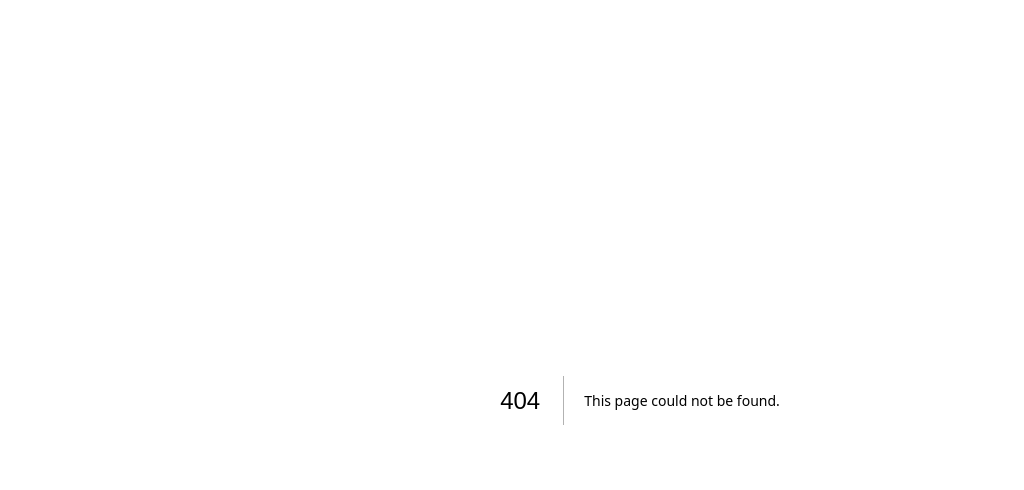
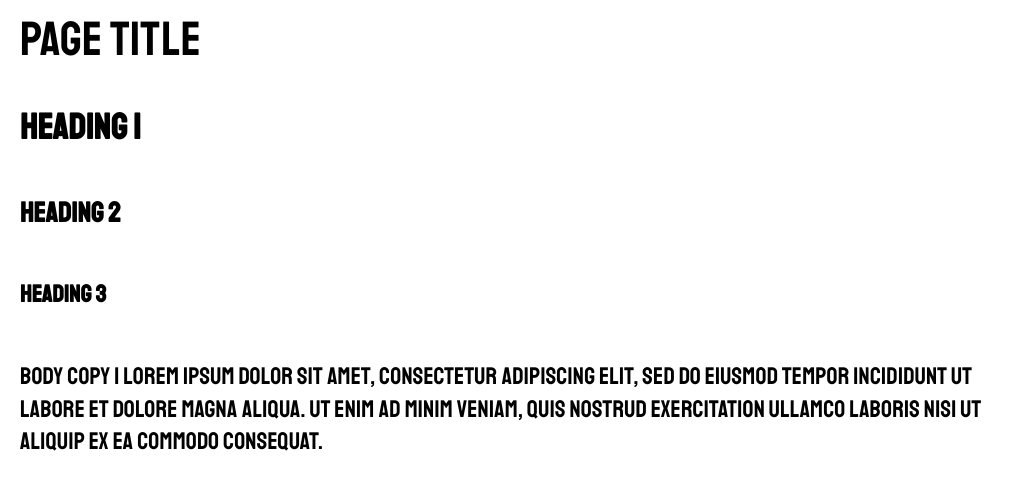
Before and after one commit to sweetconsole/veloce, a Next.js app: page /ui-kit in a window 1280 px wide. Before the commit this address had no page. Shown: the top 490 px of the page, without its empty margins (0-1024 px from the left). Built offline with nearby package versions, Linux system fonts and the light colour scheme; a web font is replaced by a local one.

Commit message:
Add Heading, PageTitle, Paragraph

```diff
--- a/app/layout.tsx
+++ b/app/layout.tsx
@@ -1,11 +1,12 @@
 import type { Metadata } from "next"
 import { type ReactNode } from "react"
 import { geist, jaro, staatliches } from "./fonts"
-import TypingScreen from "@/components/shared/TypingScreen"
+import { TypingScreen } from "@/components/shared"
+import "@/styles/reset.scss"
 import "@/styles/general.scss"
 
 export const metadata: Metadata = {
-	title: "Create Next App",
+	title: "Veloce",
 	description: "Generated by create next app"
 }
 
--- /dev/null
+++ b/app/ui-kit/page.tsx
@@ -0,0 +1,42 @@
+import { type Metadata } from "next"
+import { PageTitle, Heading, Paragraph } from "@/components/shared"
+
+export const metadata: Metadata = {
+	title: "Veloce UI Kit",
+	description: ""
+}
+
+const UIKitPage = () => {
+	return (
+		<div
+			style={{
+				padding: "20px",
+				display: "flex",
+				flexDirection: "column",
+				gap: "50px",
+				maxWidth: "80%"
+			}}
+		>
+			<PageTitle title="Page Title" style={{ color: "black" }} />
+
+			<Heading level={1} style={{ color: "black" }}>
+				Heading 1
+			</Heading>
+			<Heading level={2} style={{ color: "black" }}>
+				Heading 2
+			</Heading>
+			<Heading level={3} style={{ color: "black" }}>
+				Heading 3
+			</Heading>
+
+			<Paragraph>
+				body copy 1 lorem ipsum dolor sit amet, consectetur adipiscing elit, sed
+				do eiusmod tempor incididunt ut labore et dolore magna aliqua. Ut enim
+				ad minim veniam, quis nostrud exercitation ullamco laboris nisi ut
+				aliquip ex ea commodo consequat.
+			</Paragraph>
+		</div>
+	)
+}
+
+export default UIKitPage
--- /dev/null
+++ b/components/shared/Heading/Heading.module.scss
@@ -0,0 +1,29 @@
+@use "../../../styles/variables";
+@use "../../../styles/mixins";
+
+@mixin heading {
+	font-family: variables.$font-staatliches;
+	color: variables.$color-white;
+	letter-spacing: 0.01em;
+}
+
+.heading_1 {
+	@include heading;
+	@include mixins.resize("font-size", 60, 50, 40);
+
+	line-height: 110%;
+}
+
+.heading_2 {
+	@include heading;
+	@include mixins.resize("font-size", 42, 38, 32);
+
+	line-height: 110%;
+}
+
+.heading_3 {
+	@include heading;
+	@include mixins.resize("font-size", 30, 24, 22);
+
+	line-height: 130%;
+}
--- /dev/null
+++ b/components/shared/Heading/Heading.tsx
@@ -0,0 +1,33 @@
+import { CSSProperties, type FC, ReactNode, JSX } from "react"
+import styles from "./Heading.module.scss"
+import clsx from "clsx"
+
+interface HeadingProps {
+	children: ReactNode | ReactNode[]
+	level?: 1 | 2 | 3
+	className?: string
+	style?: CSSProperties
+}
+
+const classes = {
+	1: styles.heading_1,
+	2: styles.heading_2,
+	3: styles.heading_3
+}
+
+const Heading: FC<HeadingProps> = ({
+	children,
+	level = 2,
+	className,
+	style
+}) => {
+	const Tag = `h${level + 1}` as keyof JSX.IntrinsicElements
+
+	return (
+		<Tag className={clsx(classes[level], className)} style={style}>
+			{children}
+		</Tag>
+	)
+}
+
+export default Heading
--- /dev/null
+++ b/components/shared/PageTitle/PageTitle.module.scss
@@ -0,0 +1,12 @@
+@use "../../../styles/variables";
+@use "../../../styles/mixins";
+
+.title {
+	@include mixins.resize("font-size", 150, 130, 100);
+
+	font-family: variables.$font-staatliches;
+	font-weight: 400;
+	line-height: 80%;
+	color: variables.$color-white;
+	letter-spacing: 0.01em;
+}
--- /dev/null
+++ b/components/shared/PageTitle/PageTitle.tsx
@@ -0,0 +1,19 @@
+import { CSSProperties, type FC } from "react"
+import styles from "./PageTitle.module.scss"
+import clsx from "clsx"
+
+interface PageTitleProps {
+	title: string
+	className?: string
+	style?: CSSProperties
+}
+
+const PageTitle: FC<PageTitleProps> = ({ title, className, style }) => {
+	return (
+		<h1 className={clsx(styles.title, className)} style={style}>
+			{title}
+		</h1>
+	)
+}
+
+export default PageTitle
--- /dev/null
+++ b/components/shared/Paragraph/Paragraph.module.scss
@@ -0,0 +1,11 @@
+@use "../../../styles/variables";
+@use "../../../styles/mixins";
+
+.paragraph {
+	@include mixins.resize("font-size", 20, 20, 20);
+
+	font-family: variables.$font-staatliches;
+	line-height: 135%;
+	color: variables.$color-black;
+	letter-spacing: 0.01em;
+}
--- /dev/null
+++ b/components/shared/Paragraph/Paragraph.tsx
@@ -0,0 +1,19 @@
+import { CSSProperties, type FC, ReactNode } from "react"
+import styles from "./Paragraph.module.scss"
+import clsx from "clsx"
+
+interface ParagraphProps {
+	children: ReactNode | ReactNode[]
+	className?: string
+	style?: CSSProperties
+}
+
+const Paragraph: FC<ParagraphProps> = ({ children, className, style }) => {
+	return (
+		<p className={clsx(styles.paragraph, className)} style={style}>
+			{children}
+		</p>
+	)
+}
+
+export default Paragraph
--- /dev/null
+++ b/components/shared/index.ts
@@ -0,0 +1,4 @@
+export { default as Heading } from "./Heading/Heading"
+export { default as PageTitle } from "./PageTitle/PageTitle"
+export { default as Paragraph } from "./Paragraph/Paragraph"
+export { default as TypingScreen } from "./TypingScreen/TypingScreen"
```
Also changed, not shown: components/shared/TypingScreen/TypingScreen.tsx (renamed from components/shared/TypingScreen.tsx).
